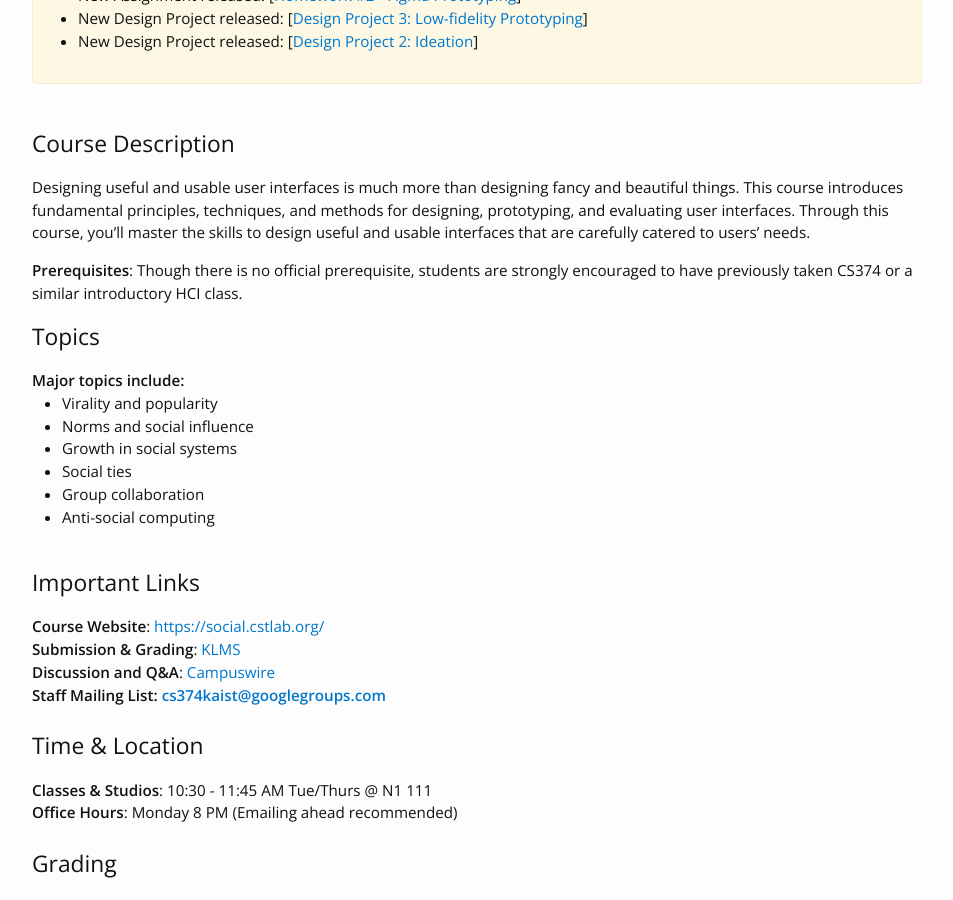
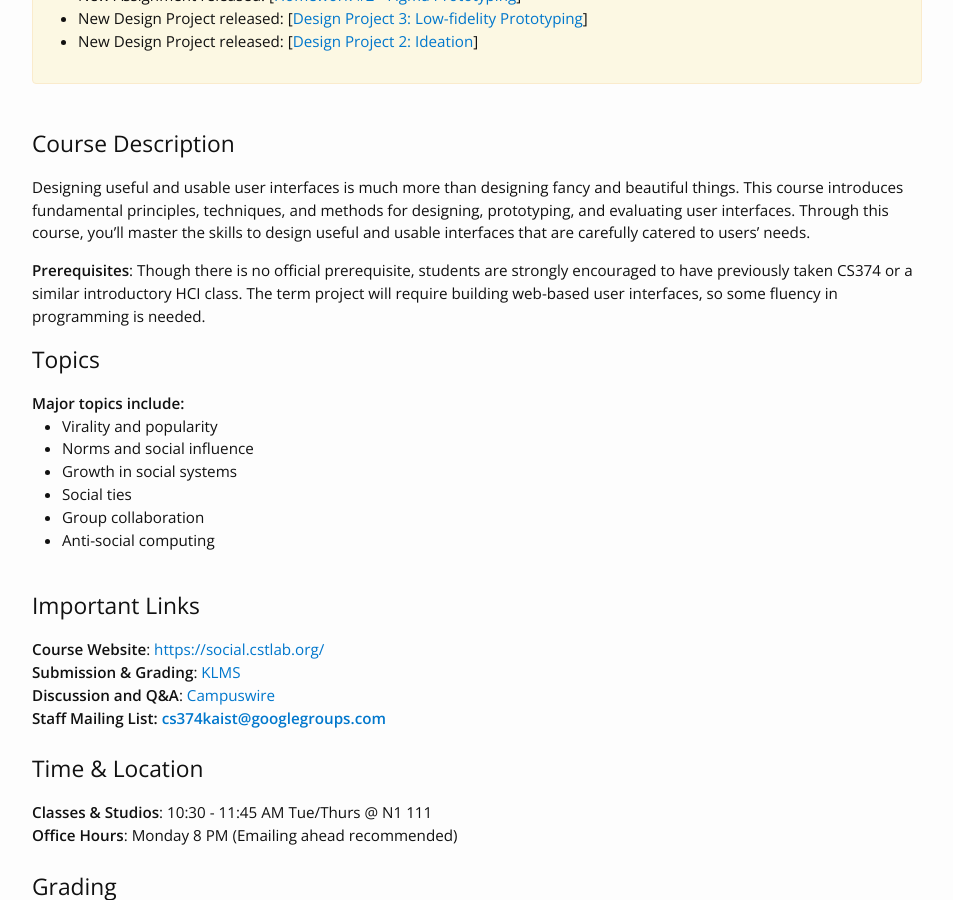
Before and after one commit to cstl-kaist/cs473-2025-fall, a Jekyll site: the page built from index.md, in a window 1280 px wide and 900 px high, scrolled down 408 px. Shown: the whole window, without its empty margins (163-1116 px from the left). Built offline with Jekyll 4.4.1, drawn with Linux system fonts in a browser that asks for light colours; nearby versions of some CDN libraries.

Commit message:
Update home.html
Adjusted prereqs

```diff
--- a/_layouts/home.html
+++ b/_layouts/home.html
@@ -11,7 +11,7 @@ layout: default
 
     <h2>Course Description</h2>
     <p>{{ site.course_description }}</p>
-    <p><b>Prerequisites</b>: Though there is no official prerequisite, students are strongly encouraged to have previously taken CS374 or a similar introductory HCI class.</p>
+    <p><b>Prerequisites</b>: Though there is no official prerequisite, students are strongly encouraged to have previously taken CS374 or a similar introductory HCI class. The term project will require building web-based user interfaces, so some fluency in programming is needed.</p>
 
     <h2>Topics</h2>
     <div>
```
